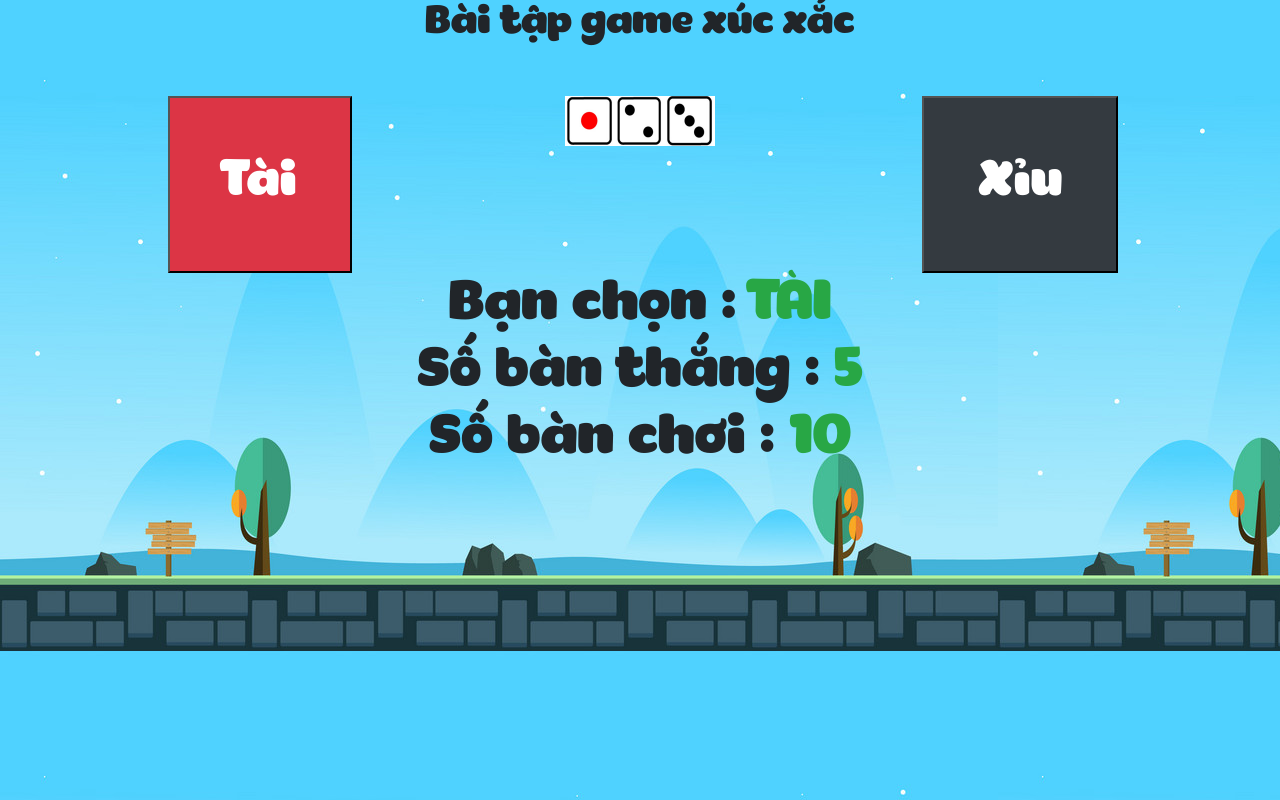
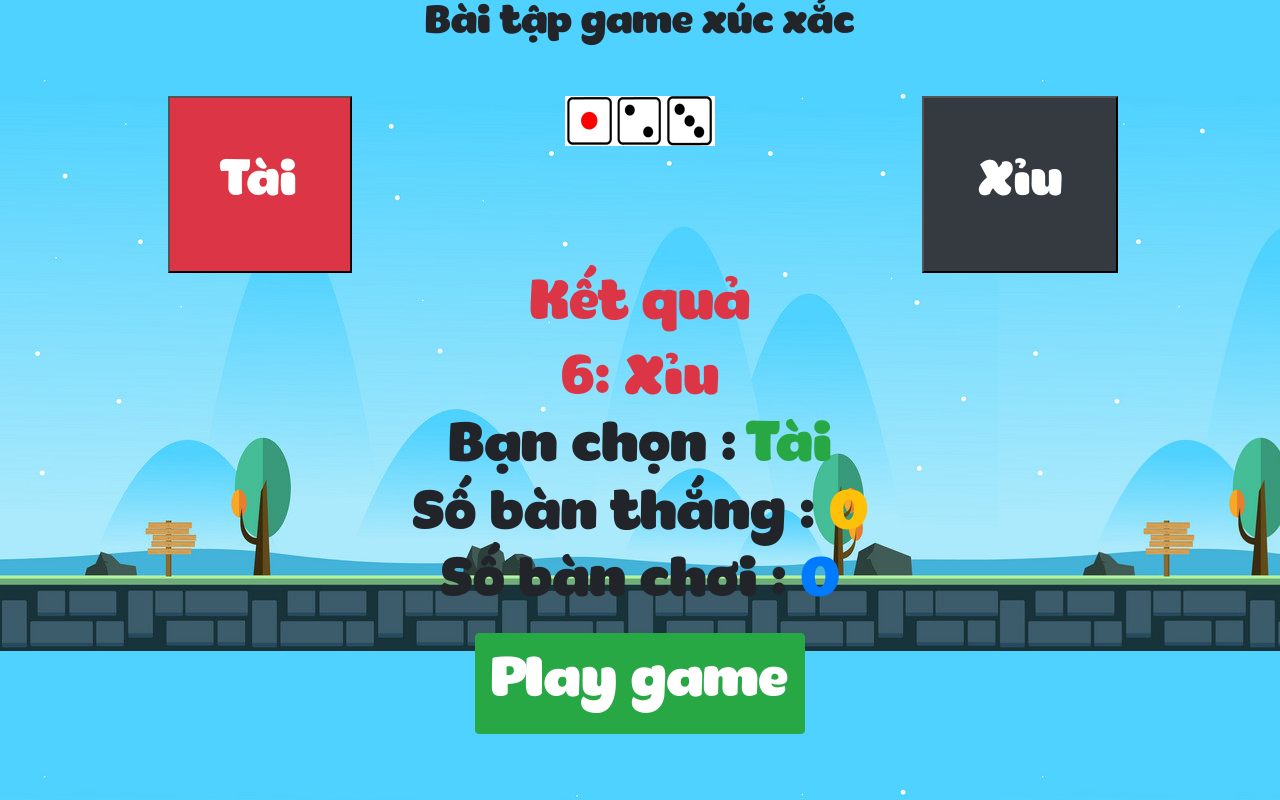
Before and after one commit to dangtdn/dangnguyen_reactBC_01, a React (Create React App) app: page / in a window 1280 px wide. Built offline with nearby package versions, Linux system fonts and the light colour scheme.

Commit message:
'update_XucXac'

```diff
--- a/src/DemoRedux/BTGioHangRedux.js/BaiTapGameXucXac/BaiTapGameXucXac.js
+++ b/src/DemoRedux/BTGioHangRedux.js/BaiTapGameXucXac/BaiTapGameXucXac.js
@@ -2,16 +2,49 @@ import React, { Component } from 'react'
 import KetQuaTroChoi from './KetQuaTroChoi'
 import XucXac from './XucXac'
 import './BaiTapGameXucXac.css'
+import {connect} from 'react-redux'
 
-export default class BaiTapGameXucXac extends Component {
+class BaiTapGameXucXac extends Component {
+
+    renderKetQua = () => {
+        let sumPoint = this.props.stateGame.mangXucXac.reduce((sum,item,index) => {
+            return sum += item.diem;
+        },0)
+
+        return (sumPoint >= 11) ? <div className="text-danger display-4">{sumPoint}: Tài</div> : <div className="text-danger display-4">{sumPoint}: Xỉu</div>
+    }
+
     render() {
+        const {banChon} = this.props.stateGame
         return (
             <div className="bgGameXucXac">
                 <h1 className="text-center">Bài tập game xúc xắc</h1>
                 <XucXac/>
-
+                <h3 className="text-danger display-4">Kết quả</h3>
+                {this.renderKetQua()}
                 <KetQuaTroChoi/>
             </div>
         )
     }
 }
+
+const mapStateToProps = (state) => {
+
+    // // C2:
+    // //Lấy mảng xuc1 xắc từ reducer về
+    // let mangXucXac = state.BaiTapGameReducer.mangXucXac;
+    // //Tính tổng điểm từ mảng xúc xắc
+    // let tongDiem = mangXucXac.reduce((td,xucXac,index) => {
+    //     return td += xucXac.diem;
+    // },0)
+    // //Lấy tổng điểm tạo ra kết quả
+    // let ketQua = tongDiem > 11 ? 'Tài':'Xỉu'
+    // return {
+    //     tongDiem:tongDiem,
+    //     ketQua:ketQua
+    return {
+        stateGame: state.gameReducer
+    }
+}
+
+export default connect(mapStateToProps,null)(BaiTapGameXucXac)
--- a/src/DemoRedux/BTGioHangRedux.js/BaiTapGameXucXac/KetQuaTroChoi.js
+++ b/src/DemoRedux/BTGioHangRedux.js/BaiTapGameXucXac/KetQuaTroChoi.js
@@ -1,19 +1,62 @@
 import React, { Component } from 'react'
+import {connect} from 'react-redux'
 
-export default class KetQuaTroChoi extends Component {
+class KetQuaTroChoi extends Component {
     render() {
+        const {banChon,soBanThang,tongSoBan,mangXucXac} = this.props.stateGame;
         return (
             <div className="container text-center">
                 <div className="display-4">
-                    Bạn chọn : <span className="text-success">TÀI</span>
+                    Bạn chọn : <span className="text-success">{banChon}</span>
                 </div>
                 <div className="display-4">
-                    Số bàn thắng : <span className="text-success">5</span>
+                    Số bàn thắng : <span className="text-warning">{soBanThang}</span>
                 </div>
                 <div className="display-4">
-                    Số bàn chơi : <span className="text-success">10</span>
+                    Số bàn chơi : <span className="text-primary">{tongSoBan}</span>
+                </div>
+                <div className="display-4">
+                    <button onClick={this.props.playGame} className='btn btn-success p-3 mt-3'><span className=' display-4 w-25'>Play game</span></button>
                 </div>
             </div>
         )
     }
 }
+
+const mapStateToProps = (state) => {
+    return {
+        stateGame: state.gameReducer
+    }
+}
+
+const mapDispatchToProps = (dispatch) => {
+    return {
+        playGame: (banChon) => {
+            // let count = 0;
+            // const random = setInterval(() => {
+            //     const action = {
+            //         type: 'PLAY_GAME',
+            //         banChon
+            //     }
+
+            //     dispatch(action)
+            //     count++;
+
+            // if(count>10){
+            //     clearInterval(random);
+            //     dispatch(
+            //         {type: 'END_GAME'}
+            //     )
+            // }
+            // }, 100)
+            const action = {
+                type: 'PLAY_GAME',
+                banChon
+            }
+
+            dispatch(action)
+        }
+    }
+}
+
+export default connect(mapStateToProps,mapDispatchToProps)(KetQuaTroChoi)
--- a/src/DemoRedux/BTGioHangRedux.js/BaiTapGameXucXac/XucXac.js
+++ b/src/DemoRedux/BTGioHangRedux.js/BaiTapGameXucXac/XucXac.js
@@ -1,24 +1,26 @@
 import React, { Component } from 'react'
+import {connect} from 'react-redux'
 
-export default class XucXac extends Component {
+class XucXac extends Component {
     render() {
+        const {mangXucXac} = this.props.stateGame;
         return (
             <div className="container text-center mt-5">
                 <div className="row">
                     <div className="col-4">
-                        <button style={{boder:'none'}} className="bg-danger">
+                        <button style={{boder:'none'}} className="bg-danger" onClick={() => {this.props.clickBanChon('Tài')}}>
                             <div className="p-5 bg-danger text-white w-100 h-100" style={{fontSize:50}}>
                                 Tài
                             </div>
                         </button>
                     </div>
                     <div className="col-4">
-                        <img src="./img/1.png" width="50" />
-                        <img src="./img/2.png" width="50" />
-                        <img src="./img/3.png" width="50" />
+                        {mangXucXac.map((item,index) => {
+                            return <img key={index} src={item.hinhAnh} width="50" />
+                        })}
                     </div>
                     <div className="col-4">
-                        <button style={{boder:'none'}} className="bg-dark">
+                        <button style={{boder:'none'}} className="bg-dark" onClick={() => {this.props.clickBanChon('Xỉu')}}>
                             <div className="p-5 bg-dark text-white w-100 h-100" style={{fontSize:50}}>
                                 Xỉu
                             </div>
@@ -29,3 +31,25 @@ export default class XucXac extends Component {
         )
     }
 }
+
+
+const mapStateToProps = (state) => {
+    return {
+        stateGame: state.gameReducer
+    }
+}
+
+const mapDispatchToProps = (dispatch) => {
+    return {
+        clickBanChon: (banChon) => {
+            const action = {
+                type: 'BAN_CHON',
+                banChon
+            }
+
+            dispatch(action)
+        }
+    }
+}
+
+export default connect(mapStateToProps,mapDispatchToProps)(XucXac)
--- a/src/redux/configStore.js
+++ b/src/redux/configStore.js
@@ -1,11 +1,13 @@
 import { combineReducers, createStore } from "redux";
 import { gioHangReducer } from "./reducer/GioHangReducer";
+import {gameReducer} from "./reducer/BaiTapGameXucXacReducer"
 
 
 
 
 const rootReducer = combineReducers ({
-    gioHangReducer: gioHangReducer,
+    gioHangReducer,
+    gameReducer,
 });
 
 
--- /dev/null
+++ b/src/redux/reducer/BaiTapGameXucXacReducer.js
@@ -0,0 +1,44 @@
+const stateDefault = {
+    banChon: 'Tài',
+    soBanThang: 0,
+    tongSoBan: 0,
+    mangXucXac: [
+        {diem:1,hinhAnh:'./img/1.png'},
+        {diem:2,hinhAnh:'./img/2.png'},
+        {diem:3,hinhAnh:'./img/3.png'}
+    ]
+}
+
+export const gameReducer = (state=stateDefault,action) => {
+
+    switch(action.type){
+        case 'PLAY_GAME':{
+            let mangUpdate = [...state.mangXucXac];
+            let sumPoint = 0;
+
+            mangUpdate.forEach((item,index) => {
+                let numRandom = (Math.floor(Math.random() * 6) + 1);
+
+                mangUpdate[index].hinhAnh = `./img/${numRandom}.png`;
+                mangUpdate[index].diem = numRandom;
+
+                sumPoint += mangUpdate[index].diem;
+            })
+
+            // console.log(sumPoint)
+            if((sumPoint >= 11 && state.banChon === 'Tài') || (sumPoint < 11 && state.banChon === 'Xỉu')){
+                state.soBanThang += 1;
+            }
+
+            state.mangXucXac = mangUpdate;
+            state.tongSoBan += 1;
+            return {...state}
+        }
+        case 'BAN_CHON':{
+            state.banChon = action.banChon
+            return {...state}
+        }
+        // Nếu không có xảy ra action nào thì trả về state mặc định
+        default: return {...state}
+    }
+}
```
Also changed, not shown: 1 other file (tests, documents, lock files or other folders).
